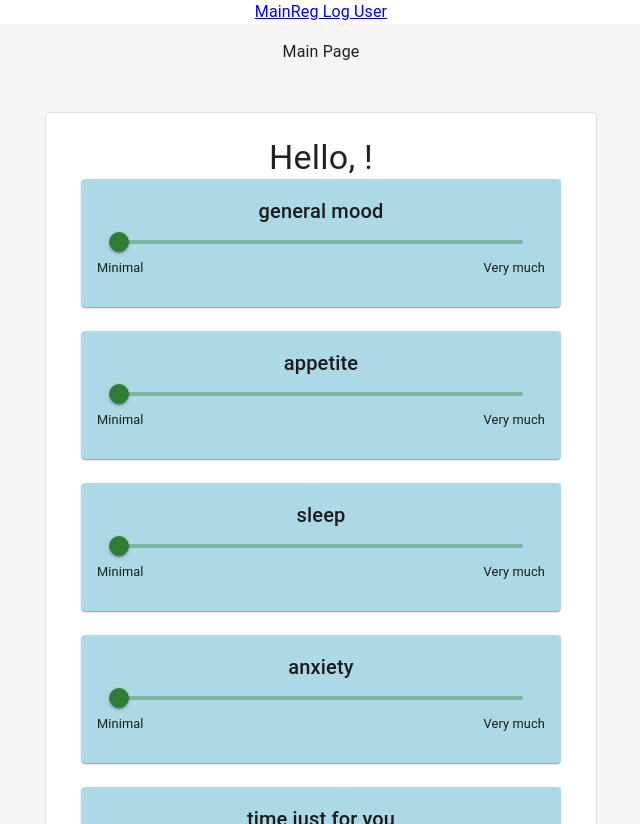
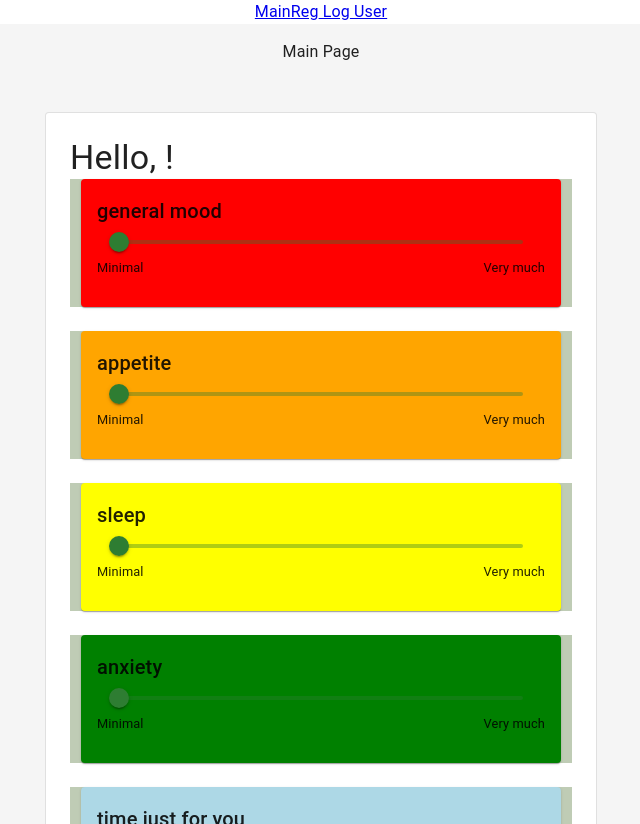
Before and after one commit to kaiuliia/well_being_frontend, a React (Create React App) app: page /login/user in a window 1280 px wide. Shown: the whole page, without its empty margins (319-959 px from the left). Built offline with nearby package versions, Linux system fonts and the light colour scheme; the HTML template or start-up script is replaced by a standard one.

Commit message:
upd sliderbar

```diff
--- a/src/components/slider/slide_bar.tsx
+++ b/src/components/slider/slide_bar.tsx
@@ -8,6 +8,7 @@ import { CardHeader } from "@mui/material";
 import { CardMedia } from "@mui/material";
 
 interface Props {
+  colors: string;
   survey: string;
   onChange: (value: number | number[]) => void;
 }
@@ -19,19 +20,20 @@ export const SliderBar = (props: Props) => {
     props.onChange(sliderValue);
   };
 
-  const colors: string[] = [
-    "red",
-    "orange",
-    "yellow",
-    "green",
-    "lightblue",
-    "blue",
-    "violet",
-  ];
+  // const colors: string[] = [
+  //   "red",
+  //   "orange",
+  //   "yellow",
+  //   "green",
+  //   "lightblue",
+  //   "blue",
+  //   "violet",
+  // ];
 
   return (
     <Box
       sx={{
+        background: "#BFCCB5",
         display: "flex",
         justifyContent: "center",
       }}
@@ -39,13 +41,13 @@ export const SliderBar = (props: Props) => {
       <Card
         sx={{
           width: "30rem",
-          background: "lightblue",
+          background: props.colors,
           height: "8rem", // Increased height to accommodate the slider and labels
           padding: "1rem", // Added padding for better spacing
           alignItems: "center",
         }}
       >
-        <Typography component="h3" align="center" variant="h6" gutterBottom>
+        <Typography component="h3" align="left" variant="h6" gutterBottom>
           {props.survey}
         </Typography>
 
--- a/src/components/survey.tsx
+++ b/src/components/survey.tsx
@@ -41,6 +41,16 @@ export function Survey(props: Props) {
   const [submitted, setSubmitted] = useState(false);
   const [error, setError] = useState(false);
   const name = localStorage.getItem("name");
+
+  const colors: string[] = [
+    "red",
+    "orange",
+    "yellow",
+    "green",
+    "lightblue",
+    "blue",
+    "violet",
+  ];
 
   const sendData = async (survey: Survey) => {
     const response = await fetch("http://localhost:9090/survey", {
@@ -98,12 +108,13 @@ export function Survey(props: Props) {
           elevation={3}
           sx={{ my: { xs: 3, md: 6 }, p: { xs: 2, md: 3 } }}
         >
-          <Typography component="h1" variant="h4" align="center">
+          <Typography component="h1" variant="h4" align="left">
             Hello, {name}!
           </Typography>
 
           <Box>
             <SliderBar
+              colors={colors[0]}
               survey={"general mood"}
               onChange={(value: number | number[]) =>
                 handleSliderChange(value, "general_mood")
@@ -111,6 +122,7 @@ export function Survey(props: Props) {
             />
             <br></br>
             <SliderBar
+              colors={colors[1]}
               survey={"appetite"}
               onChange={(value: number | number[]) =>
                 handleSliderChange(value, "appetite")
@@ -118,6 +130,7 @@ export function Survey(props: Props) {
             />
             <br></br>
             <SliderBar
+              colors={colors[2]}
               survey={"sleep"}
               onChange={(value: number | number[]) =>
                 handleSliderChange(value, "sleep")
@@ -125,6 +138,7 @@ export function Survey(props: Props) {
             />
             <br></br>
             <SliderBar
+              colors={colors[3]}
               survey={"anxiety"}
               onChange={(value: number | number[]) =>
                 handleSliderChange(value, "anxiety")
@@ -132,6 +146,7 @@ export function Survey(props: Props) {
             />
             <br></br>
             <SliderBar
+              colors={colors[4]}
               survey={"time just for you"}
               onChange={(value: number | number[]) =>
                 handleSliderChange(value, "yourself_time")
@@ -139,6 +154,7 @@ export function Survey(props: Props) {
             />
             <br></br>
             <SliderBar
+              colors={colors[5]}
               survey={"screen time"}
               onChange={(value: number | number[]) =>
                 handleSliderChange(value, "screen_time")
```
